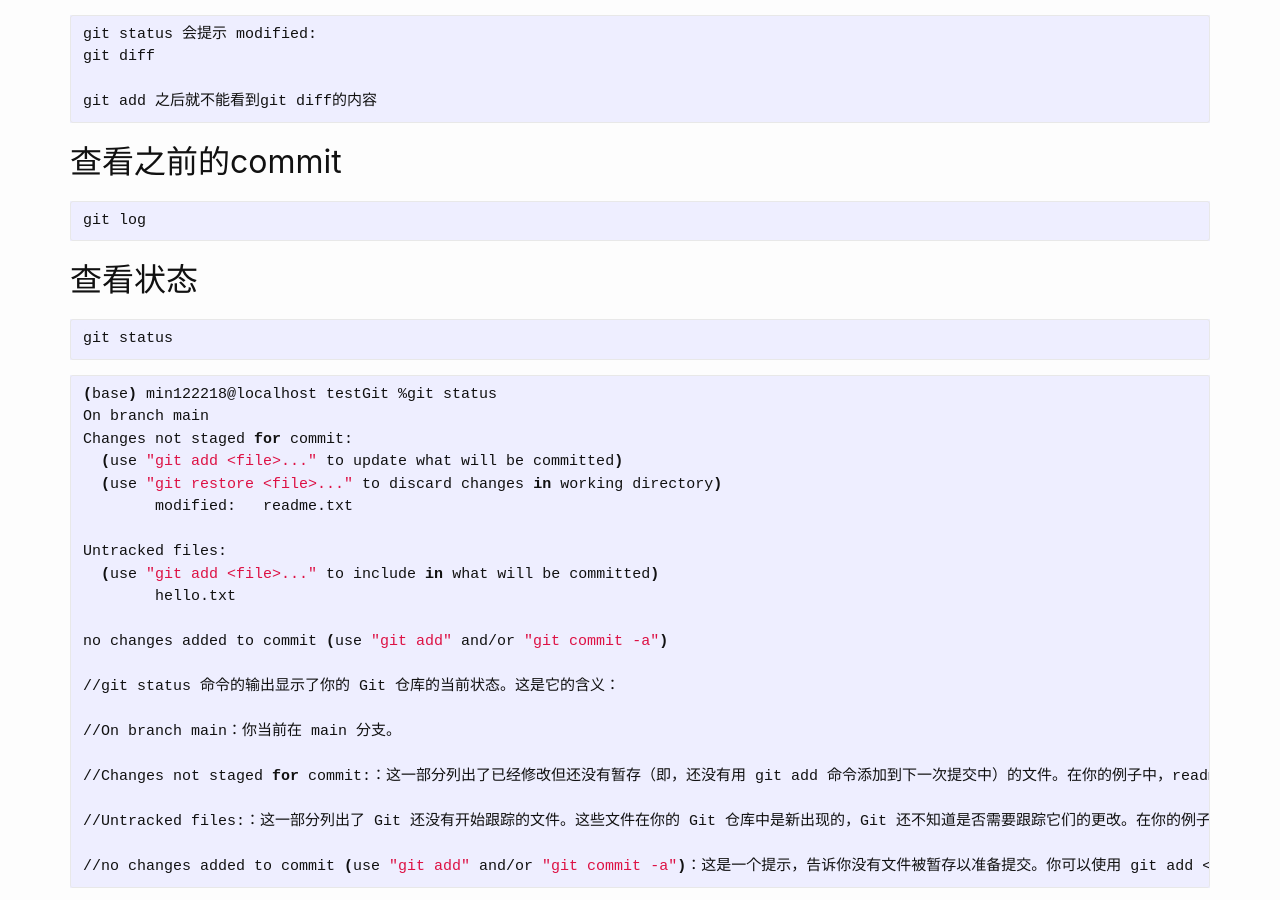
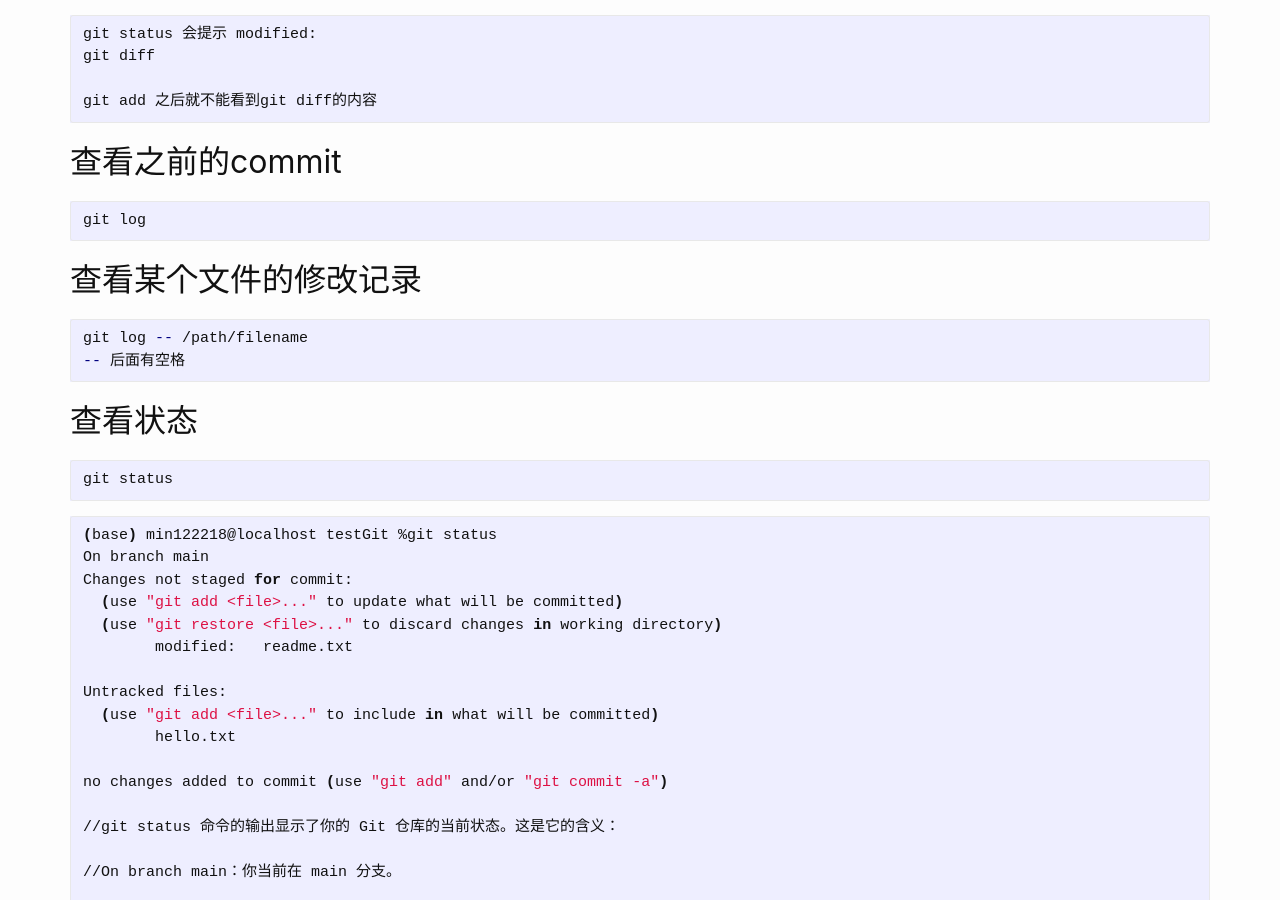
Before and after one commit to xor218/xor218.github.io, a Jekyll site: the page built from Notes/LinuxBase/2024-05-07-Git如何使用.md, in a window 1280 px wide and 900 px high, scrolled down 530 px. Built offline with Jekyll 4.4.1, drawn with Linux system fonts in a browser that asks for light colours.

Commit message:
git 查看某个文件的log 记录

````diff
--- a/Notes/LinuxBase/2024-05-07-Git如何使用.md
+++ b/Notes/LinuxBase/2024-05-07-Git如何使用.md
@@ -5,21 +5,22 @@ title: "Git如何使用"
 date:   2024-05-07 10:47:13 +0800
 categories: [update,LinuxBase]
 ---
+## 配置
 
-
-## 配置
 ```bash
 $ git config --global user.name "Your Name"
 $ git config --global user.email "email@example.com"
 ```
 
 ## init
+
 ```bash
 git init
 
 ```
 
 ## 当修改了文件
+
 ```bash
 git status 会提示 modified:
 git diff
@@ -27,17 +28,23 @@ git diff
 git add 之后就不能看到git diff的内容
 ```
 
+## 查看之前的commit
 
-## 查看之前的commit
 ```bash
 git log
 ```
 
+## 查看某个文件的修改记录
+```bash
+git log -- /path/filename
+-- 后面有空格
+```
+
 ## 查看状态
+
 ```bash
 git status
 ```
-
 
 ```bash
 (base) min122218@localhost testGit %git status
@@ -65,6 +72,7 @@ no changes added to commit (use "git add" and/or "git commit -a")
 ```
 
 ## 退回到版本
+
 ```bash
 git reset 命令有三个主要的参数：
 
@@ -107,8 +115,8 @@ Date:   Tue May 7 10:52:40 2024 +0800
 git reset --hard 6d9d1012
 ```
 
+## 记录每一次命令
 
-## 记录每一次命令
 ```bash
 git reflog
 
@@ -135,17 +143,14 @@ e4ac535 HEAD@{9}: commit: file3第二次修改
 如果要切换 当次提交 用git reset --hard aa5afe2 就行了
 ```
 
-
 ## 查看分支的一些信息具体信息
 
 ```
 git show <commit-hash>
 ```
 
+## 使用分支
 
-
-
-## 使用分支
 ```bash
 git branch //查看分支
 git branch name //创建分支
@@ -155,30 +160,24 @@ git merge name 	//合并分支
 git branch -d name //删除分支
 ```
 
-
-
-
-
 ## 恢复修改的文件
 
 ```
 git checkout -- filename
 ```
 
-
-
-
-
 ## 合并分支
 
 一般是将开发分支合并到主分支，例如有两个分支:main 和tst
 在tst分支上修改并且提交
+
 ```bash
 git add .
 git commit -m "commit message"
 ```
 
 然后切换到main分支，并且合并分支tst
+
 ```bash
 git checkout main
 git merge tst
````
